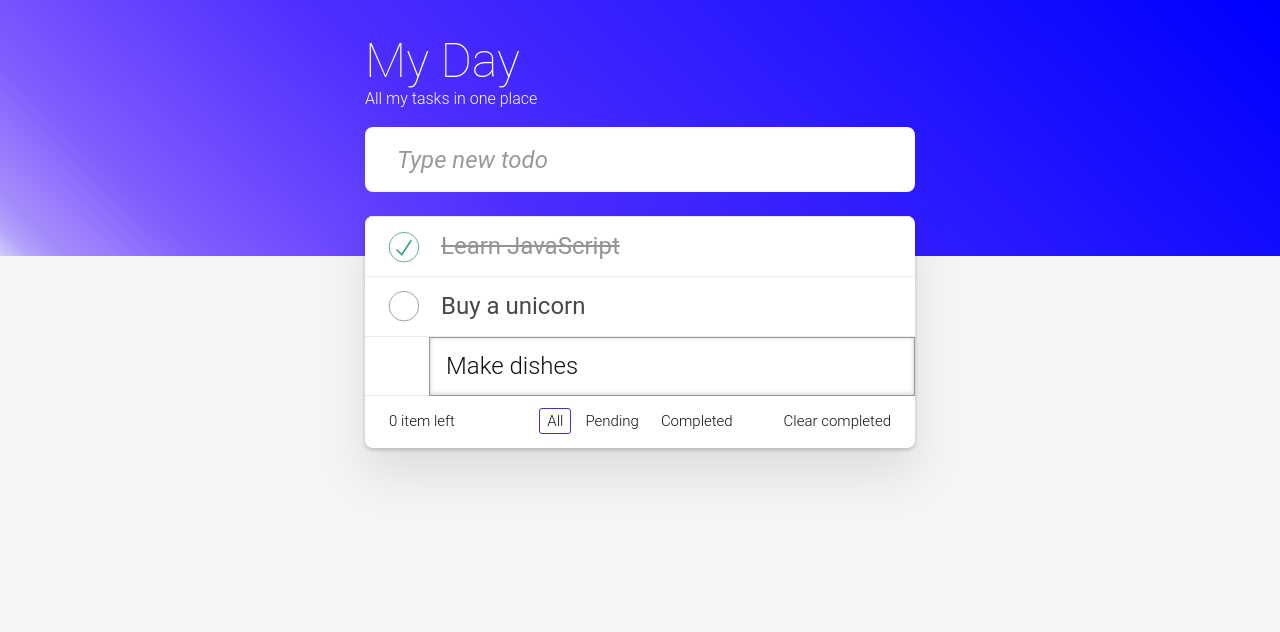
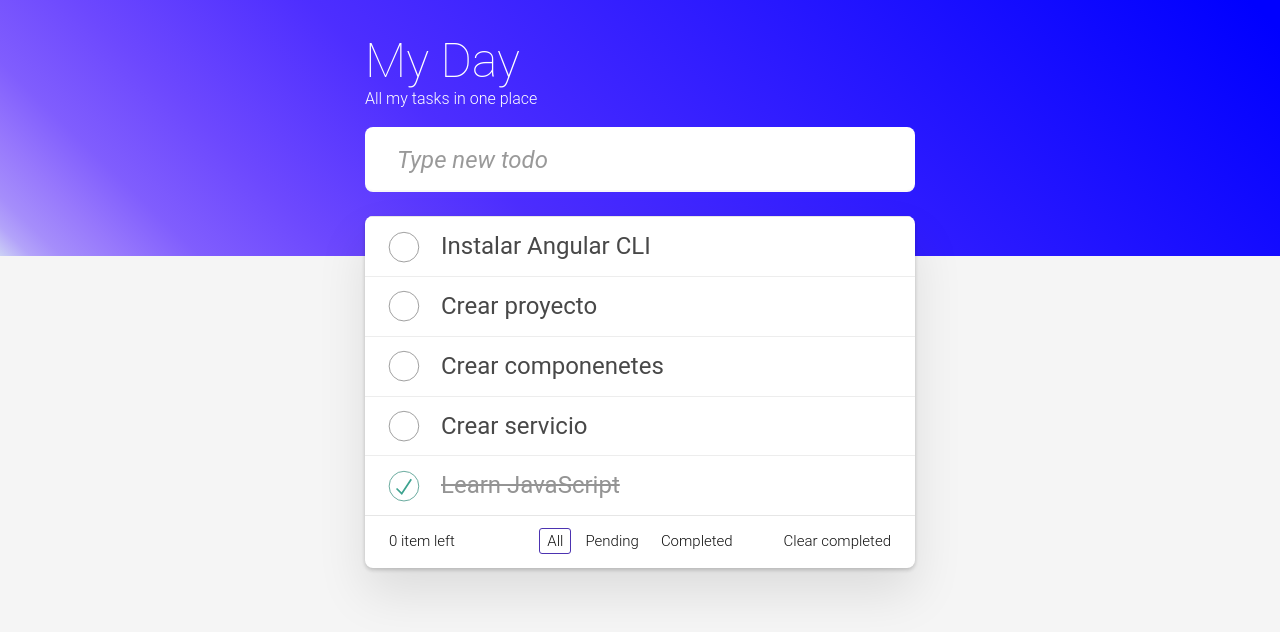
Before and after one commit to brendasutara/app-angular, an Angular app: page / in a window 1280 px wide. Shown: the top 632 px of the page. Built offline with nearby package versions, Linux system fonts and the light colour scheme.

Commit message:
Signals en arrays, modificación de array en el home

```diff
--- a/src/app/pages/homes/homes.component.html
+++ b/src/app/pages/homes/homes.component.html
@@ -15,6 +15,14 @@
       <!-- This section should be hidden by default and shown when there are todos -->
       <section class="main">
         <ul class="todo-list">
+          <li *ngFor="let task of tasks()">
+            <div class="view">
+              <input class="toggle" type="checkbox" />
+              <label>{{ task }}</label>
+              <button class="destroy"></button>
+            </div>
+            <input class="edit" value="Buy a unicorn" />
+          </li>
           <li class="completed">
             <div class="view">
               <input class="toggle" type="checkbox" checked />
@@ -23,7 +31,7 @@
             </div>
             <input class="edit" value="Learn JavaScript" />
           </li>
-          <li>
+          <!-- <li>
             <div class="view">
               <input class="toggle" type="checkbox" />
               <label>Buy a unicorn</label>
@@ -38,7 +46,7 @@
               <button class="destroy"></button>
             </div>
             <input class="edit" value="Make dishes" />
-          </li>
+          </li> -->
         </ul>
       </section>
       <!-- This footer should be hidden by default and shown when there are todos -->
--- a/src/app/pages/homes/homes.component.ts
+++ b/src/app/pages/homes/homes.component.ts
@@ -1,12 +1,18 @@
-import { Component } from '@angular/core';
+import { Component, signal } from '@angular/core';
+import { CommonModule } from '@angular/common';
 
 @Component({
   selector: 'app-homes',
   standalone: true,
-  imports: [],
+  imports: [CommonModule],
   templateUrl: './homes.component.html',
   styleUrl: './homes.component.css'
 })
 export class HomesComponent {
-
+  tasks = signal ([
+    'Instalar Angular CLI',
+    'Crear proyecto',
+    'Crear componenetes',
+    'Crear servicio',
+  ]);
 }
--- a/src/app/pages/labs/labs.component.html
+++ b/src/app/pages/labs/labs.component.html
@@ -2,7 +2,7 @@
   <h1>Hi, this is my first project.</h1>
   <h2>{{ welcome }}</h2>
   <ul>
-    <li *ngFor="let task of tasks">
+    <li *ngFor="let task of tasks()">
       {{ task }}
     </li>
   </ul>
@@ -40,6 +40,13 @@
   <input type="text" [value]="person.name" (keydown.shift.t)="clickHandler()">
 
   <hr>
+  <ul>
+    <p>Total: {{ tasks().length }}</p>
+    <li *ngFor="let task of tasks(); index as i">
+     {{ i }} {{ task }}
+    </li>
+  </ul>
+  <!-- Todos esos valores van a cambiar en tiempo real en todos los lugares donde yo llamé a name -->
   <h1>Signals</h1>
   <input type="text" [value]="name()" (change)="changeHandler($event)">
   <p>name: {{ name () }}</p>
--- a/src/app/pages/labs/labs.component.ts
+++ b/src/app/pages/labs/labs.component.ts
@@ -12,12 +12,12 @@
 export class LabsComponent {
   //esto seria propiedades de esta clase
   welcome = 'Bienvenido a mi primera aplicación con Angular';
-  tasks = [
+  tasks = signal ([
     'Instalar Angular CLI',
     'Crear proyecto',
     'Crear componenetes',
     'Crear servicio',
-  ];
+  ]);
   //Le ponemos signals a cualquier cosa que sea modificable y que necesitemos que cambie el html
   name = signal('Brenda');
   age = 27;
```
